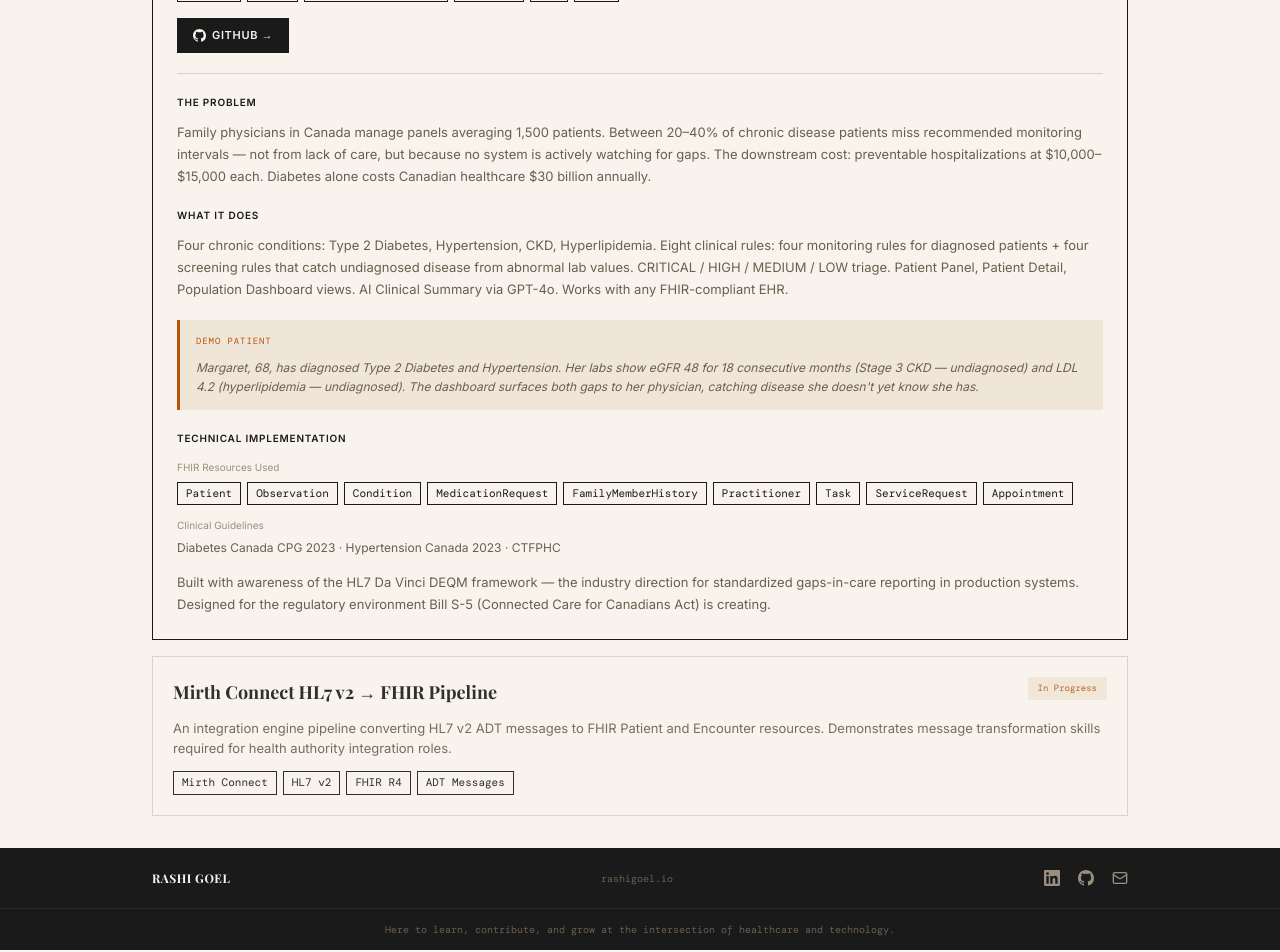
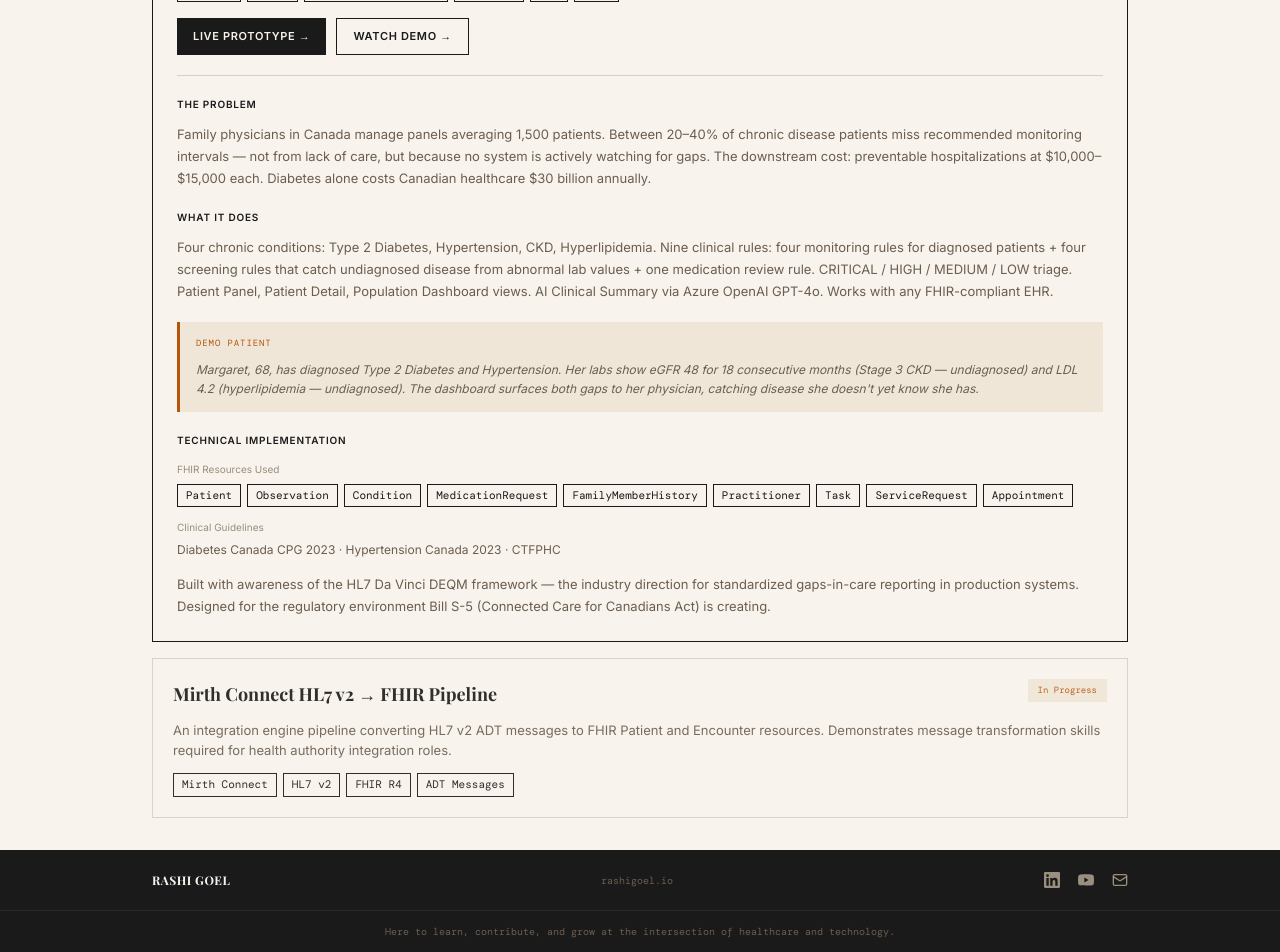
Before and after one commit to rashixgoel/rashigoel-portfolio, a Next.js app: page /projects in a window 1280 px wide. Shown: the part 417-1369 px from the top of the page. Built offline with nearby package versions, Linux system fonts and the light colour scheme.

Commit message:
update links and homepage subheading

```diff
--- a/src/app/about/page.tsx
+++ b/src/app/about/page.tsx
@@ -165,7 +165,7 @@ export default function AboutPage() {
             },
             {
               label: "How I show up",
-              text: "With curiosity, consistency, and a willingness to go deep. I'm a student who is already building, already publishing, already in conversation with the people shaping this field.",
+              text: "With curiosity, consistency, and a willingness to go deep. I am a student who is building, publishing and having meaningful conversations with people shaping this field.",
             },
           ].map((card) => (
             <div
--- a/src/app/contact/page.tsx
+++ b/src/app/contact/page.tsx
@@ -61,13 +61,13 @@ export default function ContactPage() {
               icon: <LinkedInIcon size={20} />,
               label: "LinkedIn",
               value: "/in/rashigoel",
-              href: "https://linkedin.com/in/rashigoel",
+              href: "https://www.linkedin.com/in/-rashi-goel/",
             },
             {
               icon: <Mail size={20} />,
               label: "Email",
-              value: "rashi@rashigoel.io",
-              href: "mailto:rashigoel1832@gmail.com",
+              value: "hello@rashigoel.io",
+              href: "mailto:hello@rashigoel.io",
             },
           ].map(({ icon, label, value, href }) => (
             <Link
--- a/src/app/interviews/page.tsx
+++ b/src/app/interviews/page.tsx
@@ -83,7 +83,7 @@ export default async function InterviewsPage() {
               Know someone doing important work in healthcare? Nominate them.
             </p>
             <Link
-              href="mailto:rashigoel1832@gmail.com?subject=Interview nomination"
+              href="mailto:hello@rashigoel.io?subject=Interview nomination"
               style={{
                 border: "1.5px solid #1A1A1A",
                 color: "#1A1A1A",
--- a/src/app/page.tsx
+++ b/src/app/page.tsx
@@ -58,8 +58,7 @@ export default async function Home() {
               marginBottom: "24px",
             }}
           >
-            A healthcare student obsessed with the intersection of clinical knowledge and
-            technology — and what becomes possible when the two meet.
+            Here to learn, contribute, and grow at the intersection of healthcare and technology.
           </p>
 
           <div style={{ display: "flex", gap: "12px", flexWrap: "wrap", marginBottom: "24px" }}>
--- a/src/app/projects/page.tsx
+++ b/src/app/projects/page.tsx
@@ -4,7 +4,6 @@ import EyebrowLabel from "@/components/EyebrowLabel";
 import GhostNumber from "@/components/GhostNumber";
 import OutlineTag from "@/components/OutlineTag";
 import DemoPatientCallout from "@/components/DemoPatientCallout";
-import { GitHubIcon } from "@/components/icons";
 
 export const metadata: Metadata = {
   title: "Rashi Goel — Projects",
@@ -111,7 +110,7 @@ export default function ProjectsPage() {
 
           <div style={{ display: "flex", gap: "10px", marginBottom: "20px", flexWrap: "wrap" }}>
             <Link
-              href="https://github.com/rashigoel"
+              href="https://care-gap-dashboard-ycrrjq4u7a-uc.a.run.app"
               target="_blank"
               rel="noopener noreferrer"
               style={{
@@ -125,10 +124,28 @@ export default function ProjectsPage() {
                 fontWeight: 600,
                 display: "inline-flex",
                 alignItems: "center",
-                gap: "6px",
               }}
             >
-              <GitHubIcon size={13} /> GitHub →
+              Live Prototype →
+            </Link>
+            <Link
+              href="https://youtu.be/YCpgPiaWoBE"
+              target="_blank"
+              rel="noopener noreferrer"
+              style={{
+                border: "1.5px solid #1A1A1A",
+                color: "#1A1A1A",
+                fontSize: "11px",
+                textTransform: "uppercase",
+                letterSpacing: "0.06em",
+                padding: "8px 16px",
+                textDecoration: "none",
+                fontWeight: 600,
+                display: "inline-flex",
+                alignItems: "center",
+              }}
+            >
+              Watch Demo →
             </Link>
           </div>
 
@@ -171,11 +188,11 @@ export default function ProjectsPage() {
                 What It Does
               </p>
               <p style={{ fontSize: "13px", color: "#6B5E50", lineHeight: 1.7, marginBottom: "10px" }}>
-                Four chronic conditions: Type 2 Diabetes, Hypertension, CKD, Hyperlipidemia. Eight
+                Four chronic conditions: Type 2 Diabetes, Hypertension, CKD, Hyperlipidemia. Nine
                 clinical rules: four monitoring rules for diagnosed patients + four screening rules
-                that catch undiagnosed disease from abnormal lab values. CRITICAL / HIGH / MEDIUM /
+                that catch undiagnosed disease from abnormal lab values + one medication review rule. CRITICAL / HIGH / MEDIUM /
                 LOW triage. Patient Panel, Patient Detail, Population Dashboard views. AI Clinical
-                Summary via GPT-4o. Works with any FHIR-compliant EHR.
+                Summary via Azure OpenAI GPT-4o. Works with any FHIR-compliant EHR.
               </p>
             </div>
 
--- a/src/components/Footer.tsx
+++ b/src/components/Footer.tsx
@@ -1,6 +1,6 @@
 import Link from "next/link";
 import { Mail } from "lucide-react";
-import { GitHubIcon, LinkedInIcon } from "@/components/icons";
+import { YouTubeIcon, LinkedInIcon } from "@/components/icons";
 
 export default function Footer() {
   return (
@@ -41,7 +41,7 @@ export default function Footer() {
 
         <div style={{ display: "flex", alignItems: "center", gap: "18px" }}>
           <Link
-            href="https://linkedin.com/in/rashigoel"
+            href="https://www.linkedin.com/in/-rashi-goel/"
             target="_blank"
             rel="noopener noreferrer"
             aria-label="LinkedIn"
@@ -50,16 +50,16 @@ export default function Footer() {
             <LinkedInIcon size={16} />
           </Link>
           <Link
-            href="https://github.com/rashigoel"
+            href="https://youtu.be/YCpgPiaWoBE"
             target="_blank"
             rel="noopener noreferrer"
-            aria-label="GitHub"
+            aria-label="YouTube"
             style={{ color: "#9A8E7E" }}
           >
-            <GitHubIcon size={16} />
+            <YouTubeIcon size={16} />
           </Link>
           <Link
-            href="mailto:rashigoel1832@gmail.com"
+            href="mailto:hello@rashigoel.io"
             aria-label="Email"
             style={{ color: "#9A8E7E" }}
           >
--- a/src/components/icons.tsx
+++ b/src/components/icons.tsx
@@ -9,6 +9,21 @@ export function GitHubIcon({ size = 18, className = "" }: { size?: number; class
       aria-hidden="true"
     >
       <path d="M12 0C5.37 0 0 5.37 0 12c0 5.31 3.435 9.795 8.205 11.385.6.105.825-.255.825-.57 0-.285-.015-1.23-.015-2.235-3.015.555-3.795-.735-4.035-1.41-.135-.345-.72-1.41-1.23-1.695-.42-.225-1.02-.78-.015-.795.945-.015 1.62.87 1.845 1.23 1.08 1.815 2.805 1.305 3.495.99.105-.78.42-1.305.765-1.605-2.67-.3-5.46-1.335-5.46-5.925 0-1.305.465-2.385 1.23-3.225-.12-.3-.54-1.53.12-3.18 0 0 1.005-.315 3.3 1.23.96-.27 1.98-.405 3-.405s2.04.135 3 .405c2.295-1.56 3.3-1.23 3.3-1.23.66 1.65.24 2.88.12 3.18.765.84 1.23 1.905 1.23 3.225 0 4.605-2.805 5.625-5.475 5.925.435.375.81 1.095.81 2.22 0 1.605-.015 2.895-.015 3.3 0 .315.225.69.825.57A12.02 12.02 0 0 0 24 12c0-6.63-5.37-12-12-12z" />
+    </svg>
+  );
+}
+
+export function YouTubeIcon({ size = 18, className = "" }: { size?: number; className?: string }) {
+  return (
+    <svg
+      width={size}
+      height={size}
+      viewBox="0 0 24 24"
+      fill="currentColor"
+      className={className}
+      aria-hidden="true"
+    >
+      <path d="M23.498 6.186a3.016 3.016 0 0 0-2.122-2.136C19.505 3.545 12 3.545 12 3.545s-7.505 0-9.377.505A3.017 3.017 0 0 0 .502 6.186C0 8.07 0 12 0 12s0 3.93.502 5.814a3.016 3.016 0 0 0 2.122 2.136c1.871.505 9.376.505 9.376.505s7.505 0 9.377-.505a3.015 3.015 0 0 0 2.122-2.136C24 15.93 24 12 24 12s0-3.93-.502-5.814zM9.545 15.568V8.432L15.818 12l-6.273 3.568z" />
     </svg>
   );
 }
```
